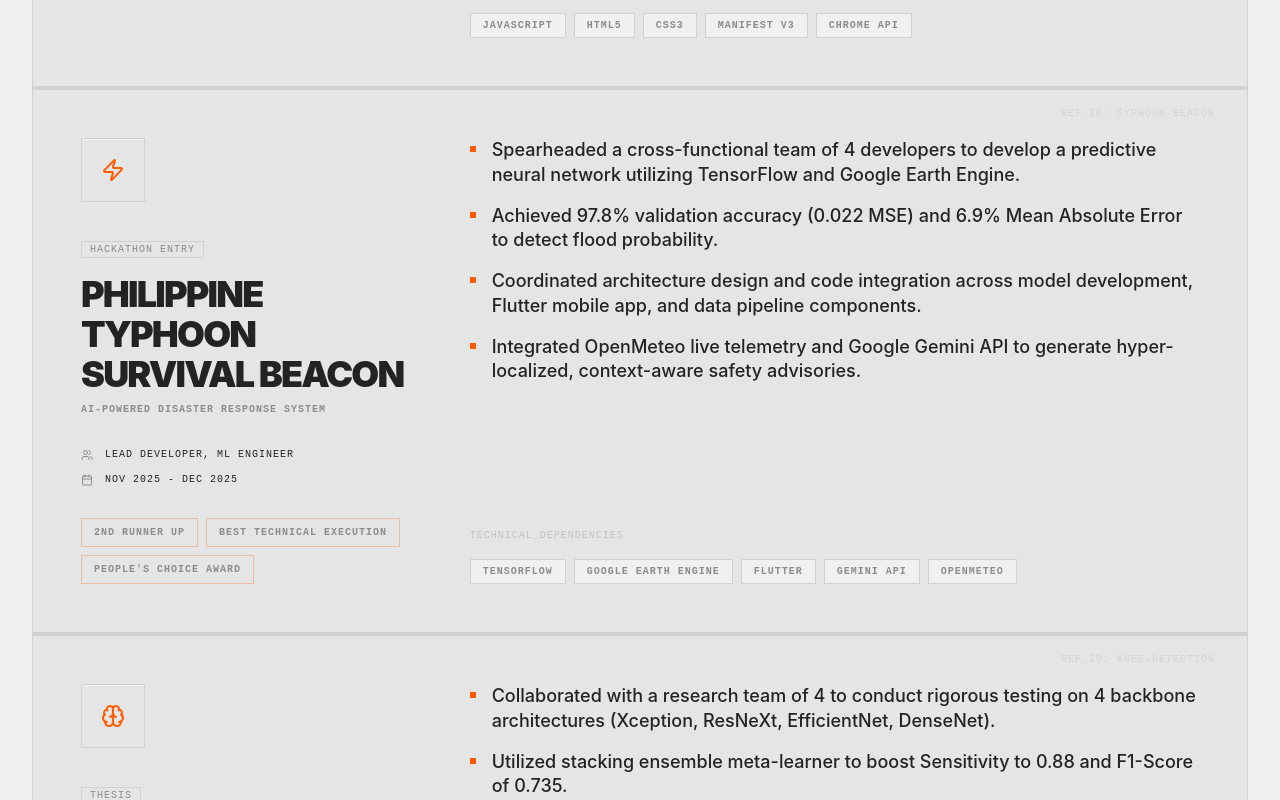
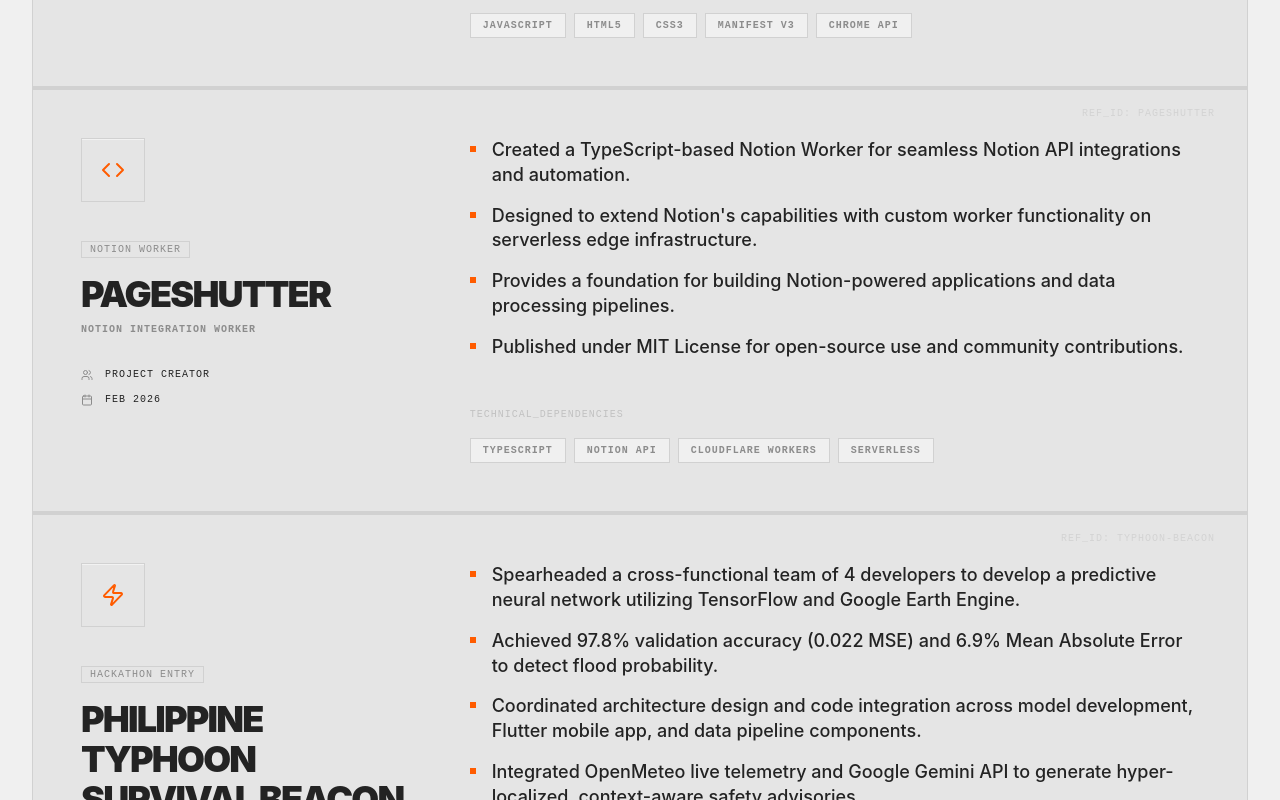
Before and after one commit to marccodesstuff/marccodesstuff-portfolio, a React (Vite) app: page /projects in a window 1280 px wide. Shown: the part 780-1580 px from the top of the page. Built offline with nearby package versions, Linux system fonts and the light colour scheme.

Commit message:
Sort projects by date in ProjectsPage component

```diff
--- a/src/ProjectsPage.tsx
+++ b/src/ProjectsPage.tsx
@@ -172,6 +172,26 @@ const projects: Project[] = [
 ];
 
 const ProjectsPage = () => {
+    // Parse date string and return a sortable value
+    const getDateValue = (dateStr: string): number => {
+        const months: { [key: string]: number } = {
+            'jan': 1, 'feb': 2, 'mar': 3, 'apr': 4, 'may': 5, 'jun': 6,
+            'jul': 7, 'aug': 8, 'sept': 9, 'oct': 10, 'nov': 11, 'dec': 12
+        };
+
+        // Extract first date from strings like "Jan 2025" or "April - October 2025"
+        const monthMatch = dateStr.match(/(\w+)\s+(\d{4})/);
+        if (!monthMatch) return 0;
+
+        const month = months[monthMatch[1].toLowerCase()];
+        const year = parseInt(monthMatch[2]);
+
+        return year * 100 + month;
+    };
+
+    // Sort projects by date (newest to oldest)
+    const sortedProjects = [...projects].sort((a, b) => getDateValue(b.date) - getDateValue(a.date));
+
     return (
         <div className="min-h-screen bg-te-bg text-te-fg font-sans selection:bg-te-accent selection:text-white">
 
@@ -211,7 +231,7 @@ const ProjectsPage = () => {
             <main className="p-4 md:p-6 lg:p-8">
                 <div className="max-w-[1400px] mx-auto grid grid-cols-1 gap-1 border border-te-border bg-te-border">
 
-                    {projects.map((project) => (
+                    {sortedProjects.map((project) => (
                         <article
                             key={project.id}
                             className="bg-te-surface p-8 md:p-12 hover:bg-te-surface-hover transition-colors group relative overflow-hidden"
```
